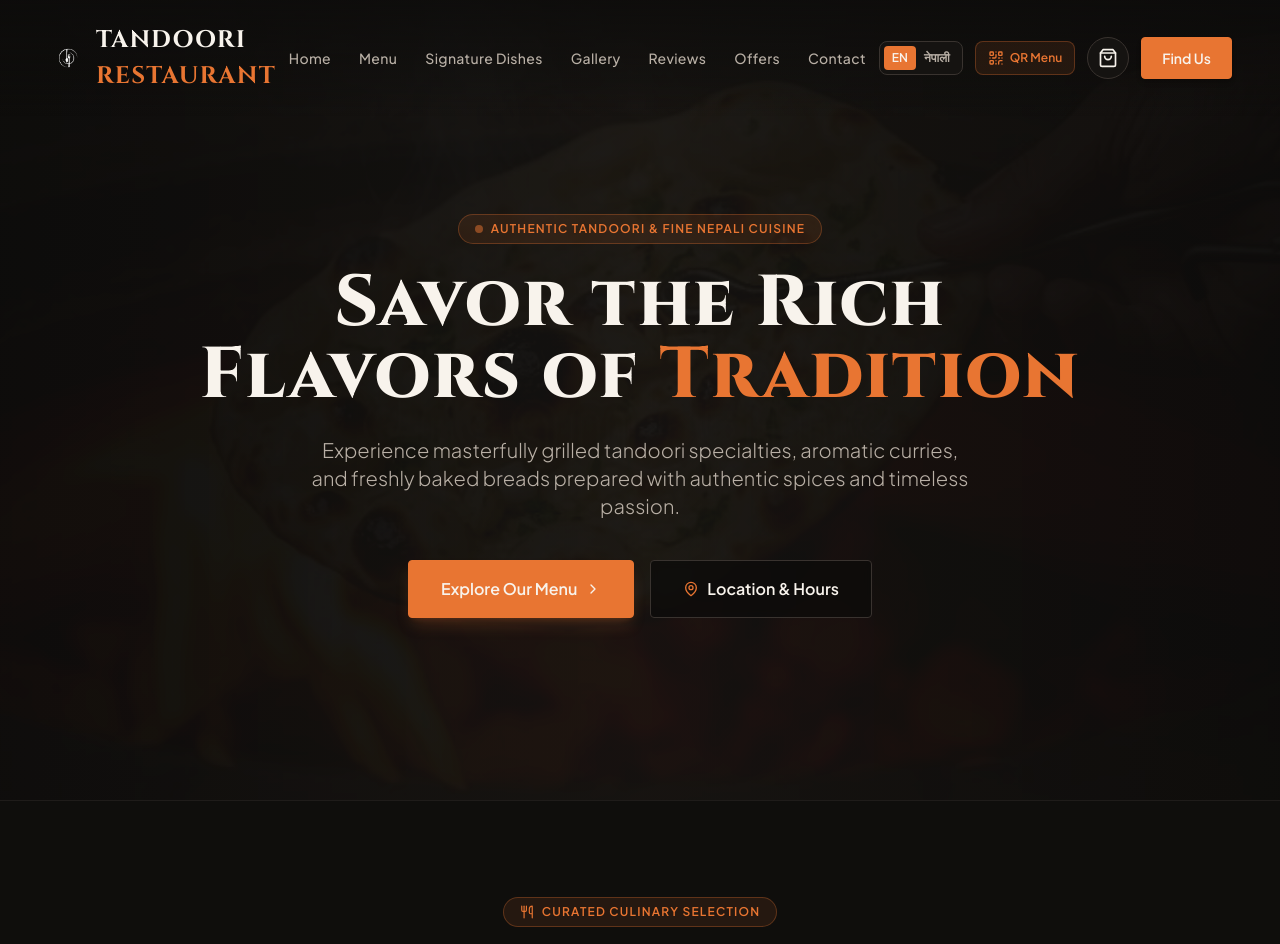
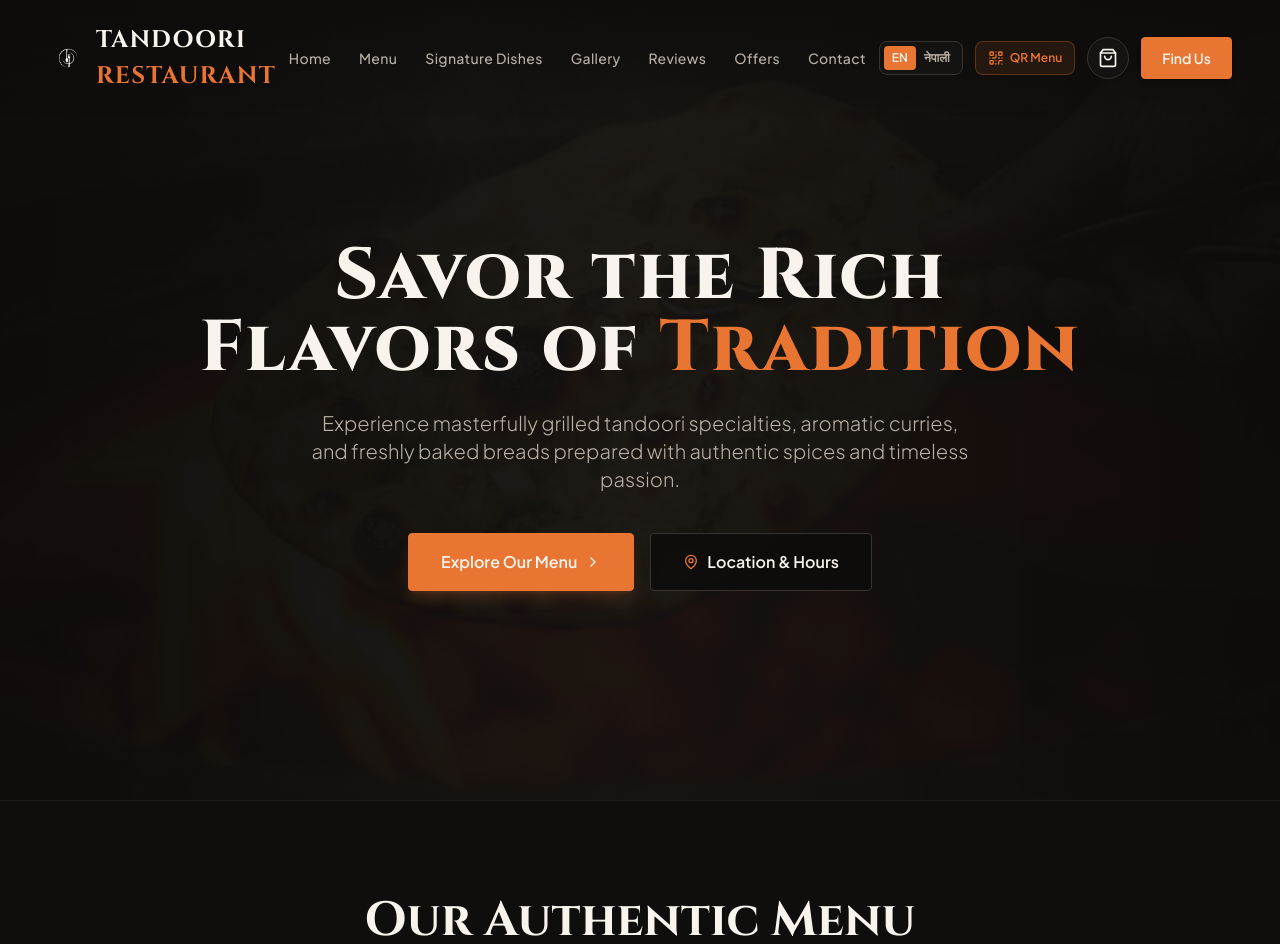
Before and after one commit to Ankit-dev-7/Restaurant, a React (Vite) app: page / in a window 1280 px wide. Shown: the top 944 px of the page. Built offline with nearby package versions, Linux system fonts and the light colour scheme.

Commit message:
Rewrite Feature

```diff
--- a/src/components/Gallery.tsx
+++ b/src/components/Gallery.tsx
@@ -1,5 +1,4 @@
 import type { FC } from 'react';
-import { Camera } from 'lucide-react';
 
 const imageBaseUrl = `${import.meta.env.BASE_URL}images/`;
 const galleryPhotos = [
@@ -14,12 +13,6 @@ export const Gallery: FC = () => {
       className="relative z-10 border-t border-[#39332F]/40 bg-[#0D0C0B]/60 px-6 py-24 md:px-12">
       <div className="mx-auto max-w-6xl">
         <div className="mb-16 text-center">
-          <div className="mb-4 inline-flex items-center gap-2 rounded-full border border-[#E87532]/30 bg-[#E87532]/10 px-4 py-1.5">
-            <Camera className="h-3.5 w-3.5 text-[#E87532]" />
-            <span className="text-xs font-semibold uppercase tracking-widest text-[#E87532]">
-              Visual Atmosphere
-            </span>
-          </div>
           <h2 className="mb-4 font-serif text-3xl font-bold text-[#F8F3EC] md:text-5xl">
             Restaurant &amp; Food Gallery
           </h2>
--- a/src/components/Hero.tsx
+++ b/src/components/Hero.tsx
@@ -6,12 +6,6 @@ return(
     <section className="relative min-h-screen flex items-center justify-center pt-24 pb-16 px-6 md:px-12 overflow-hidden">
       <div className="absolute inset-0 bg-gradient-to-r from-[#0D0C0B]/90 via-[#151311]/80 to-[#0D0C0B]/90 z-0" />
       <div className="relative z-10 max-w-4xl mx-auto text-center flex flex-col items-center">
-        <div className="inline-flex items-center gap-2 px-4 py-1.5 rounded-full bg-[#E87532]/10 border border-[#E87532]/30 mb-6">
-          <span className="w-2 h-2 rounded-full bg-[#E87532] animate-pulse" />
-          <span className="text-xs uppercase tracking-widest text-[#E87532] font-semibold">
-            Authentic Tandoori & Fine Nepali Cuisine
-          </span>
-        </div>
         <h1 className="font-serif text-4xl sm:text-6xl md:text-7xl font-extrabold text-[#F8F3EC] tracking-wide mb-6 leading-tight">
           Savor the Rich Flavors of <span className="text-[#E87532]">Tradition</span>
         </h1>
--- a/src/components/Locationcontact.tsx
+++ b/src/components/Locationcontact.tsx
@@ -7,12 +7,6 @@ return(
     <section id="contact" className="py-24 px-6 md:px-12 bg-[#0D0C0B]/80 relative z-10 border-t border-[#39332F]/40">
       <div className="max-w-6xl mx-auto">
         <div className="text-center mb-16">
-          <div className="inline-flex items-center gap-2 px-4 py-1.5 rounded-full bg-[#E87532]/10 border border-[#E87532]/30 mb-4">
-            <MapPin className="w-3.5 h-3.5 text-[#E87532]" />
-            <span className="text-xs uppercase tracking-widest text-[#E87532] font-semibold">
-                Visit & Conect
-            </span>
-            </div>
             <h2 className="font-serif text-3xl md:text-5xl font-bold text-[#F8F3EC] mb-4">
                 Location & Contact
                 </h2>
--- a/src/components/Menu.tsx
+++ b/src/components/Menu.tsx
@@ -1,6 +1,6 @@
 import React, { useState } from 'react';
 import { MenuItem, menuCategories } from '../data/menu';
-import { Plus, Utensils } from 'lucide-react';
+import { Plus } from 'lucide-react';
 import { useCart } from '../context/CartContext';
 import { MenuActions } from './MenuActions';
 import { DishCustomizationModal } from './DishCustomizationModal';
@@ -16,12 +16,6 @@ export const Menu: React.FC = () => {
     <section id="menu" className="py-24 px-6 md:px-12 bg-[#0D0C0B]/60 relative z-10 border-t border-[#39332F]/40">
       <div className="max-w-6xl mx-auto">
         <div className="text-center mb-16">
-          <div className="inline-flex items-center gap-2 px-4 py-1.5 rounded-full bg-[#E87532]/10 border border-[#E87532]/30 mb-4">
-            <Utensils className="w-3.5 h-3.5 text-[#E87532]" />
-            <span className="text-xs uppercase tracking-widest text-[#E87532] font-semibold">
-              Curated Culinary Selection
-            </span>
-          </div>
           <h2 className="font-serif text-3xl md:text-5xl font-bold text-[#F8F3EC] mb-4">
             Our Authentic Menu
           </h2>
--- a/src/components/Offers.tsx
+++ b/src/components/Offers.tsx
@@ -1,5 +1,5 @@
 import React from 'react';
-import { Sparkles, Tag } from 'lucide-react';
+import { Tag } from 'lucide-react';
 
 export const Offers: React.FC = () => {
   const offers = [
@@ -24,12 +24,6 @@ export const Offers: React.FC = () => {
       className="relative z-10 border-t border-[#39332F]/40 bg-[#0D0C0B]/60 px-6 py-24 md:px-12">
       <div className="mx-auto max-w-6xl">
         <div className="mb-12 text-center">
-          <div className="mb-4 inline-flex items-center gap-2 rounded-full border border-[#E87532]/30 bg-[#E87532]/10 px-4 py-1.5">
-            <Sparkles className="h-3.5 w-3.5 text-[#E87532]" />
-            <span className="text-xs font-semibold uppercase tracking-widest text-[#E87532]">
-              Special Offers &amp; Events
-            </span>
-          </div>
           <h2 className="mb-4 font-serif text-3xl font-bold text-[#F8F3EC] md:text-5xl">
             Exclusive Dining Promotions
           </h2>
--- a/src/components/Reviews.tsx
+++ b/src/components/Reviews.tsx
@@ -1,5 +1,5 @@
 import React from 'react';
-import { MessageSquare, Star } from 'lucide-react';
+import { Star } from 'lucide-react';
 
 export const review: React.FC = () => {
   const reviews = [
@@ -42,12 +42,6 @@ export const review: React.FC = () => {
       className="relative z-10 border-t border-[#39332F]/40 bg-[#151311] px-6 py-24 md:px-12"
     >
       <div className="mx-auto max-w-6xl text-center">
-        <div className="mb-4 inline-flex items-center gap-2 rounded-full border border-[#E87532]/30 bg-[#E87532]/10 px-4 py-1.5">
-          <MessageSquare className="h-3.5 w-3.5 text-[#E87532]" />
-          <span className="text-xs font-semibold uppercase tracking-widest text-[#E87532]">
-            Guest Testimonials
-          </span>
-        </div>
         <h2 className="mb-4 font-serif text-3xl font-bold text-[#F8F3EC] md:text-5xl">
           What Our Guests Say
         </h2>
--- a/src/components/SignatureDishes.tsx
+++ b/src/components/SignatureDishes.tsx
@@ -1,5 +1,4 @@
 import React from 'react';
-import { Sparkles } from 'lucide-react';
 
 export const SignatureDishes: React.FC = () => {
   const highlights = [
@@ -26,12 +25,6 @@ export const SignatureDishes: React.FC = () => {
     <section id="signature" className="py-24 px-6 md:px-12 bg-[#151311] relative z-10 border-[#39332F]/40">
       <div className="max-w-6xl mx-auto">
         <div className="text-center mb-16">
-          <div className="inline-flex items-center gap-2 px-4 py-1.5 rounded-full bg-[#E87532]/10 border border-[#E87532]/30 mb-4">
-            <Sparkles className="w-3.5 h-3.5 text-[#E87532]" />
-            <span className="text-xs uppercase tracking-widest text-[#E87532] font-semibold">
-              Masterpieces of the House
-            </span>
-          </div>
           <h2 className="font-serif text-3xl md:text-5xl font-bold text-[#F8F3EC] mb-4">
             Signature Dishes
           </h2>
```
Also changed, not shown: index.html (line endings or trailing spaces), 7 other files (tests, documents, lock files or other folders).
